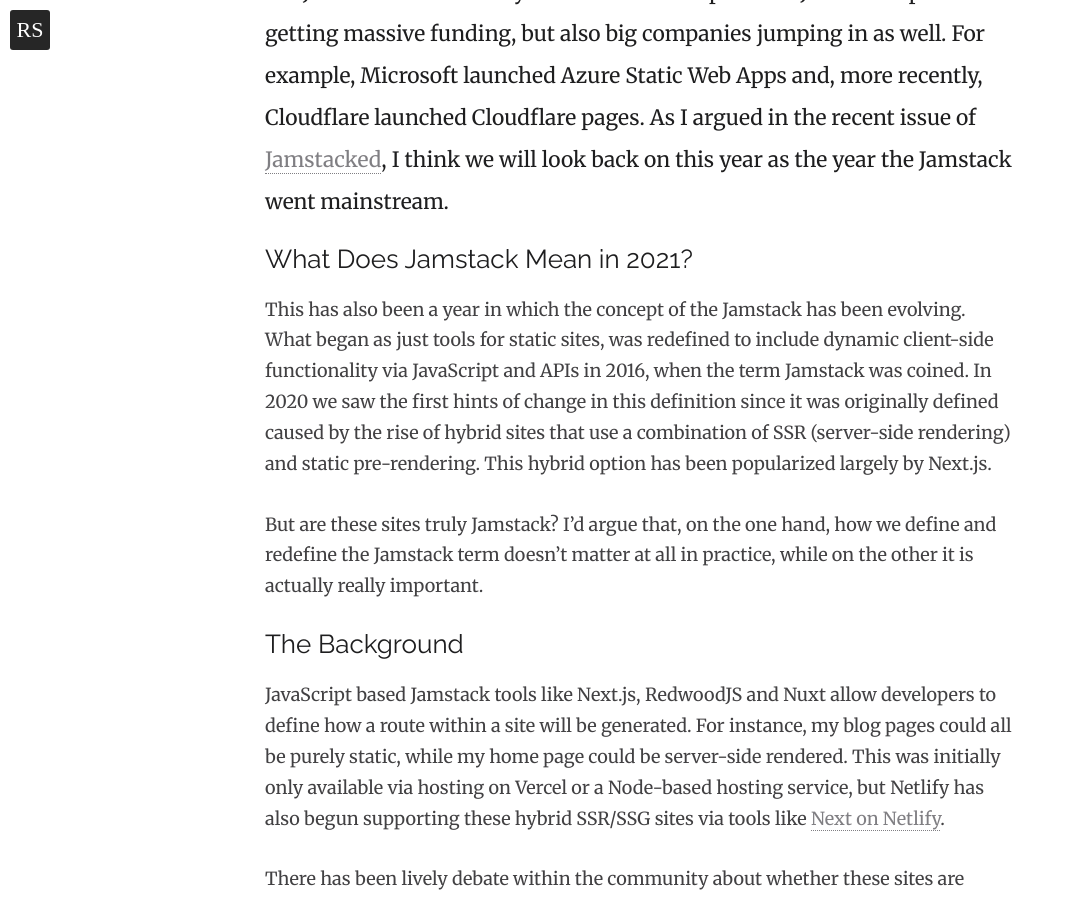
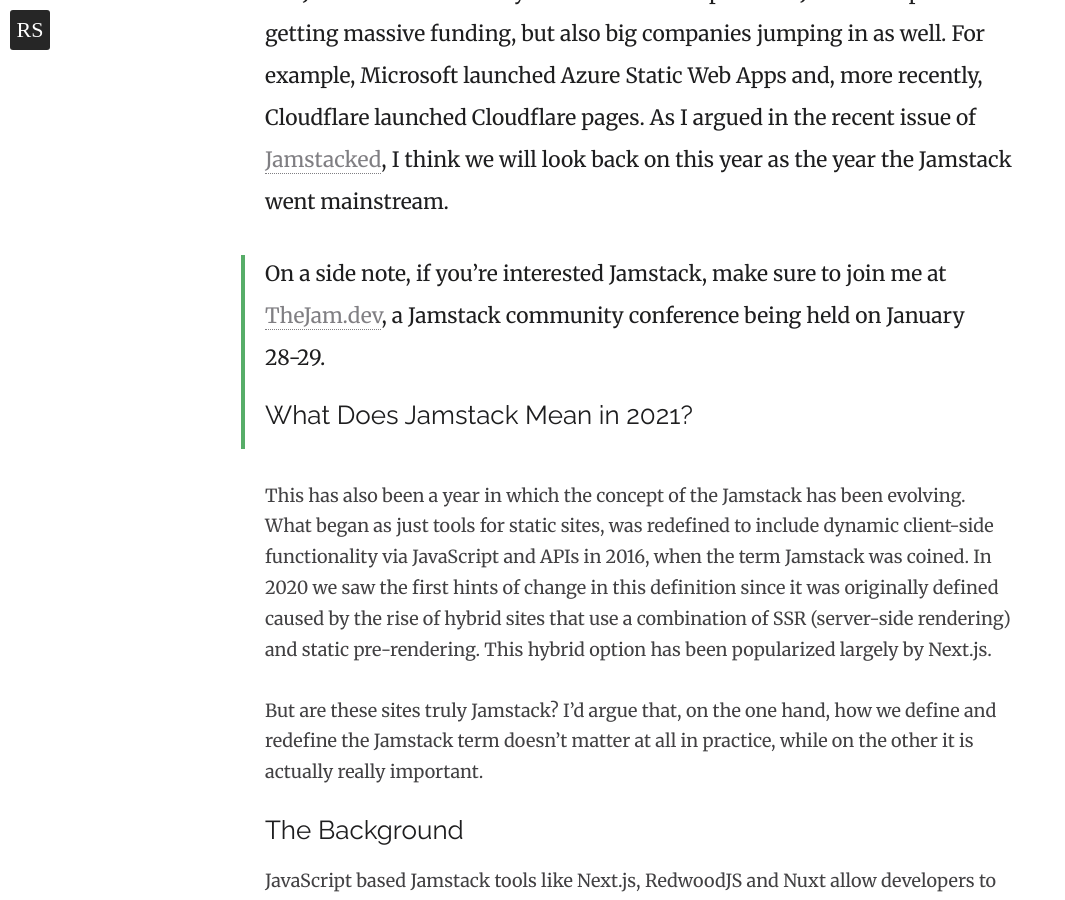
Before and after one commit to remotesynth/remotesynth.github.io, a Jekyll site: the page built from _posts/2020-12-28-jamstack-in-2021.md, in a window 1280 px wide and 900 px high, scrolled down 1160 px. Shown: the whole window, without its empty margins (0-1065 px from the left). Built offline with Jekyll 4.4.1, drawn with Linux system fonts in a browser that asks for light colours; a script that is not in the unit is left out; comment, search, counter and statistics services are not loaded.

Commit message:
Update 2020-12-28-jamstack-in-2021.md

```diff
--- a/_posts/2020-12-28-jamstack-in-2021.md
+++ b/_posts/2020-12-28-jamstack-in-2021.md
@@ -10,6 +10,7 @@
 
 2020 was a terrible year for a lot of things but it was a pretty good year for the Jamstack. We not only saw a lot of startups in the Jamstack space getting massive funding, but also big companies jumping in as well. For example, Microsoft launched Azure Static Web Apps and, more recently, Cloudflare launched Cloudflare pages. As I argued in the recent issue of [Jamstacked](https://jamstack.email/), I think we will look back on this year as the year the Jamstack went mainstream.
 
+> On a side note, if you're interested Jamstack, make sure to join me at [TheJam.dev](https://thejam.dev), a Jamstack community conference being held on January 28-29.
 ## What Does Jamstack Mean in 2021?
 
 This has also been a year in which the concept of the Jamstack has been evolving. What began as just tools for static sites, was redefined to include dynamic client-side functionality via JavaScript and APIs in 2016, when the term Jamstack was coined. In 2020 we saw the first hints of change in this definition since it was originally defined caused by the rise of hybrid sites that use a combination of SSR (server-side rendering) and static pre-rendering. This hybrid option has been popularized largely by Next.js.
```
